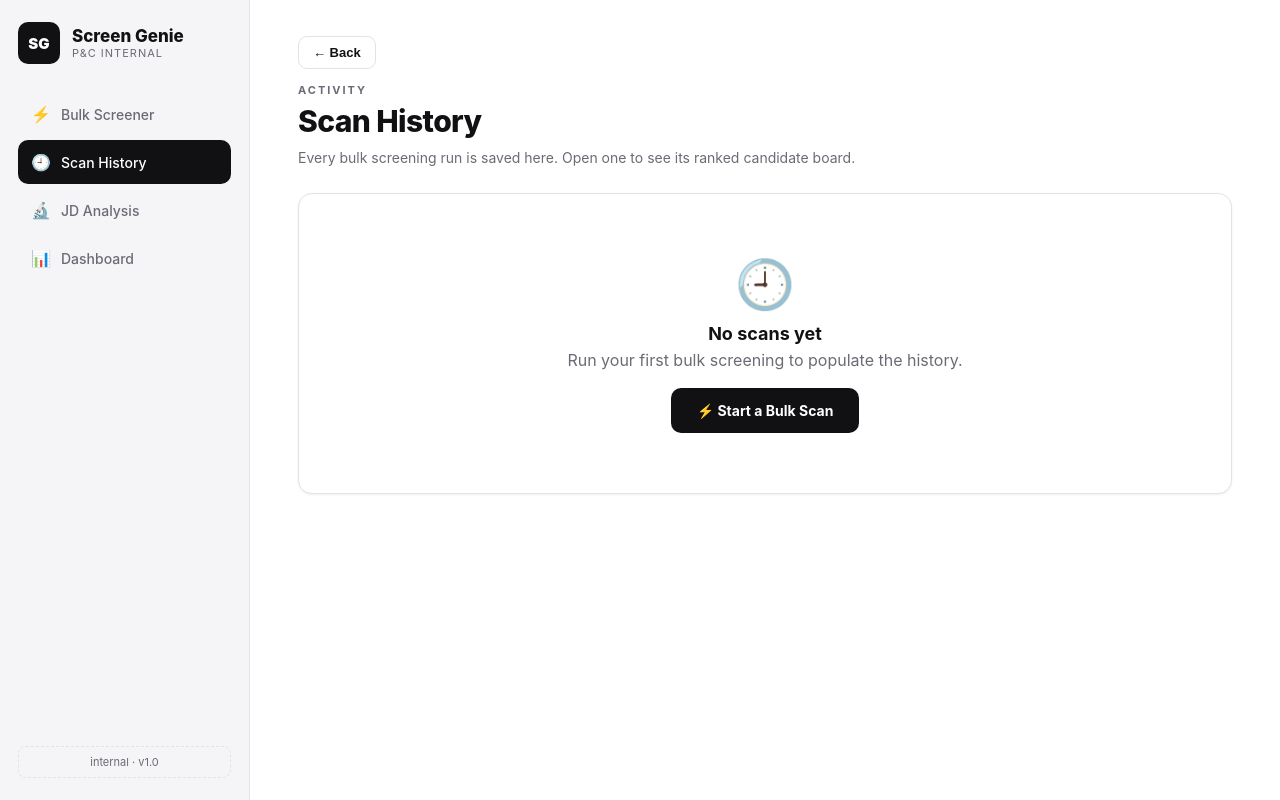
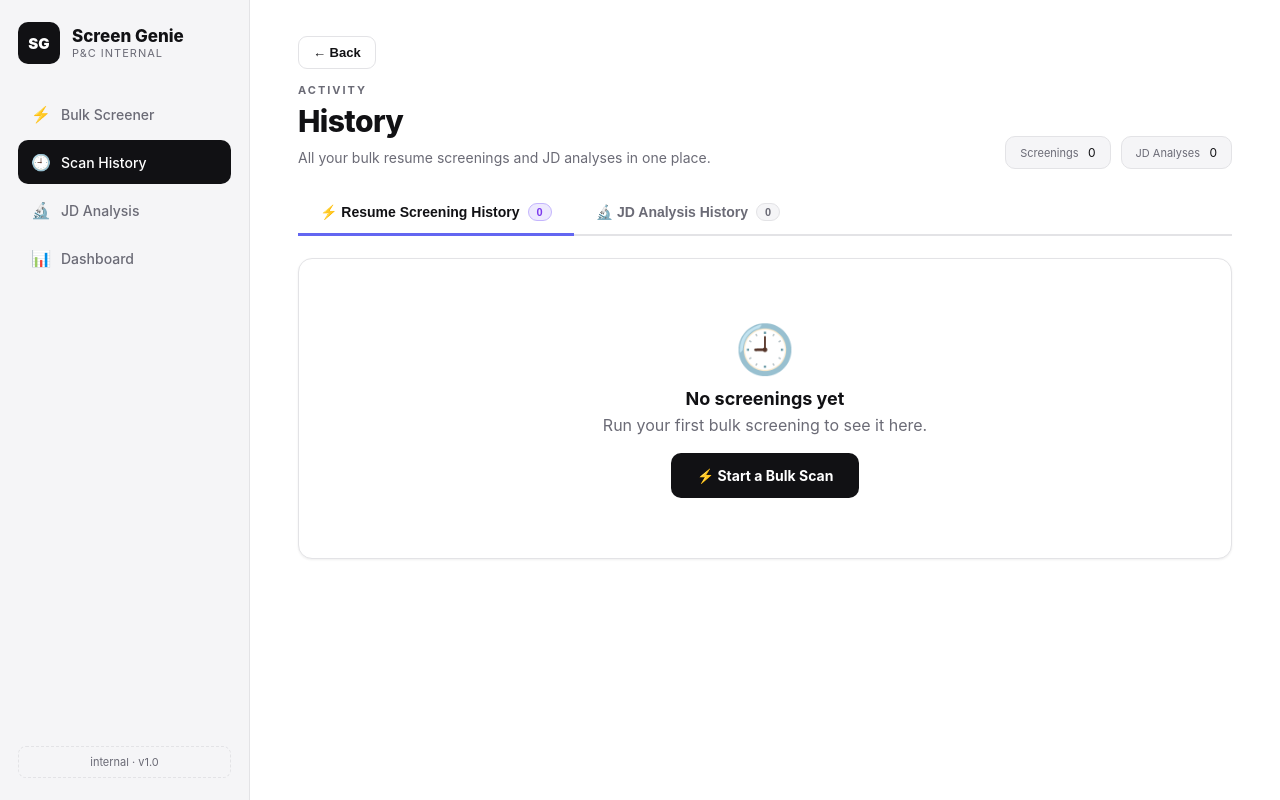
Before and after one commit to dhruvanknmultiversity-arch/resume.screener, a Flask app: template screengenie_vercel/screengenie_vercel/templates/history.html in a window 1280 px wide. Run offline with Flask 3, Linux system fonts and the light colour scheme; the template is opened without the code that fills it, so the values that code supplies are empty.

Commit message:
Update history.html

```diff
--- a/screengenie_vercel/screengenie_vercel/templates/history.html
+++ b/screengenie_vercel/screengenie_vercel/templates/history.html
@@ -1,23 +1,60 @@
 {% extends 'base.html' %}
 {% set active = 'history' %}
 {% set show_back = true %}
-{% block title %}Scan History{% endblock %}
+{% block title %}History{% endblock %}
 {% block content %}
 <div class="page-head">
   <div>
     <div class="eyebrow">Activity</div>
-    <h1>Scan History</h1>
-    <p class="lede">Every bulk screening run is saved here. Open one to see its ranked candidate board.</p>
+    <h1>History</h1>
+    <p class="lede">All your bulk resume screenings and JD analyses in one place.</p>
+  </div>
+  <div class="head-stats">
+    <div class="stat-mini"><span>Screenings</span> {{ scans|length }}</div>
+    <div class="stat-mini"><span>JD Analyses</span> {{ jd_analyses|length }}</div>
   </div>
 </div>
 
+{# ── Tab switcher ── #}
+<div style="display:flex; gap:0; margin-bottom:22px; border-bottom:2px solid var(--border);">
+  <button class="tab-btn active" id="tab-screening" onclick="switchTab('screening')">
+    ⚡ Resume Screening History
+    <span class="tab-count">{{ scans|length }}</span>
+  </button>
+  <button class="tab-btn" id="tab-jd" onclick="switchTab('jd')">
+    🔬 JD Analysis History
+    <span class="tab-count">{{ jd_analyses|length }}</span>
+  </button>
+</div>
+
+<style>
+.tab-btn {
+  background: none; border: none; padding: 10px 22px 12px;
+  font-size: 14px; font-weight: 600; color: var(--muted);
+  cursor: pointer; border-bottom: 3px solid transparent;
+  margin-bottom: -2px; transition: .15s; display: inline-flex; align-items: center; gap: 8px;
+}
+.tab-btn.active { color: var(--text); border-bottom-color: #6366f1; }
+.tab-btn:hover:not(.active) { color: var(--text); }
+.tab-count {
+  background: var(--soft); border: 1px solid var(--border);
+  border-radius: 999px; font-size: 11px; font-weight: 700;
+  padding: 2px 8px; color: var(--muted);
+}
+.tab-btn.active .tab-count { background: #ede9fe; border-color: #c4b5fd; color: #7c3aed; }
+</style>
+
+{# ══════════════════════════════════════════════════════════
+   Tab 1: Resume Screening History
+══════════════════════════════════════════════════════════ #}
+<div id="panel-screening">
 {% if scans %}
 <div class="toolbar">
-  <input type="text" id="history-search" class="toolbar-search" placeholder="🔍 Search by JD file or role…">
-  <span class="toolbar-count" id="history-count"></span>
+  <input type="text" id="screening-search" class="toolbar-search" placeholder="🔍 Search by JD file or role…">
+  <span class="toolbar-count" id="screening-count"></span>
 </div>
 <div class="card table-card">
-  <table class="rank-table" id="history-table">
+  <table class="rank-table">
     <thead>
       <tr>
         <th>Date</th>
@@ -30,7 +67,7 @@
     </thead>
     <tbody>
       {% for s in scans %}
-      <tr class="hist-row" data-search="{{ (s['jd_filename'] ~ ' ' ~ (s['jd_role'] or ''))|lower }}">
+      <tr class="scan-row" data-search="{{ (s['jd_filename'] ~ ' ' ~ (s['jd_role'] or ''))|lower }}">
         <td>{{ s['created_at'][:10] }} <span class="muted">{{ s['created_at'][11:16] }}</span></td>
         <td><strong>{{ s['jd_filename'] }}</strong></td>
         <td class="muted">{{ s['jd_role'] }}</td>
@@ -39,7 +76,7 @@
         <td class="row-actions">
           <a class="ghost-btn" href="{{ url_for('results', scan_id=s['id']) }}">Open →</a>
           <button class="ghost-btn danger" type="button"
-            onclick="openDeleteModal('{{ url_for('delete_scan', scan_id=s['id']) }}', '{{ s['jd_filename']|replace("'", "\\'") }}')">Delete</button>
+            onclick="openDeleteModal('{{ url_for('delete_scan', scan_id=s['id']) }}', '{{ s['jd_filename']|replace("'", "\\'") }}', 'scan')">Delete</button>
         </td>
       </tr>
       {% endfor %}
@@ -49,17 +86,67 @@
 {% else %}
 <div class="empty card">
   <div class="empty-ico">🕘</div>
-  <h3>No scans yet</h3>
-  <p>Run your first bulk screening to populate the history.</p>
+  <h3>No screenings yet</h3>
+  <p>Run your first bulk screening to see it here.</p>
   <a class="primary-btn" href="{{ url_for('index') }}">⚡ Start a Bulk Scan</a>
 </div>
 {% endif %}
+</div>
 
-{# ── Delete confirmation modal ── #}
+{# ══════════════════════════════════════════════════════════
+   Tab 2: JD Analysis History
+══════════════════════════════════════════════════════════ #}
+<div id="panel-jd" style="display:none;">
+{% if jd_analyses %}
+<div class="toolbar">
+  <input type="text" id="jd-search" class="toolbar-search" placeholder="🔍 Search by filename or role…">
+  <span class="toolbar-count" id="jd-count"></span>
+</div>
+<div class="card table-card">
+  <table class="rank-table">
+    <thead>
+      <tr>
+        <th>Date</th>
+        <th>JD File</th>
+        <th>Detected Role</th>
+        <th>Seniority</th>
+        <th>Quality Score</th>
+        <th></th>
+      </tr>
+    </thead>
+    <tbody>
+      {% for a in jd_analyses %}
+      <tr class="jd-row" data-search="{{ (a['jd_filename'] ~ ' ' ~ (a['detected_role'] or ''))|lower }}">
+        <td>{{ a['created_at'][:10] }} <span class="muted">{{ a['created_at'][11:16] }}</span></td>
+        <td><strong>{{ a['jd_filename'] }}</strong></td>
+        <td class="muted">{{ a['detected_role'] }}</td>
+        <td><span class="pill p-jd">{{ a['seniority_level'] or '—' }}</span></td>
+        <td><div class="score-orb {{ 'high' if a['overall_score']>=70 else ('mid' if a['overall_score']>=45 else 'low') }}">{{ a['overall_score'] }}</div></td>
+        <td class="row-actions">
+          <a class="ghost-btn" href="{{ url_for('jd_analysis_result', analysis_id=a['id']) }}">Open →</a>
+          <button class="ghost-btn danger" type="button"
+            onclick="openDeleteModal('{{ url_for('delete_jd_analysis', analysis_id=a['id']) }}', '{{ a['jd_filename']|replace("'", "\\'") }}', 'jd')">Delete</button>
+        </td>
+      </tr>
+      {% endfor %}
+    </tbody>
+  </table>
+</div>
+{% else %}
+<div class="empty card">
+  <div class="empty-ico">🔬</div>
+  <h3>No JD analyses yet</h3>
+  <p>Analyse a Job Description to see quality scores and improvements here.</p>
+  <a class="primary-btn" href="{{ url_for('jd_analysis') }}">🔬 Analyse a JD</a>
+</div>
+{% endif %}
+</div>
+
+{# ── Shared delete modal ── #}
 <div class="modal-overlay hidden" id="delete-modal">
   <div class="modal" style="max-width:420px; text-align:center;">
     <div style="font-size:40px; margin-bottom:12px;">🗑️</div>
-    <h3 style="margin-bottom:8px; font-size:18px;">Delete this scan?</h3>
+    <h3 style="margin-bottom:8px; font-size:18px;">Delete this record?</h3>
     <p class="muted" id="delete-modal-desc" style="margin-bottom:20px; font-size:13px;"></p>
     <div style="display:flex; gap:10px; justify-content:center;">
       <button type="button" class="ghost-btn" id="delete-cancel">Cancel</button>
@@ -70,27 +157,59 @@
   </div>
 </div>
 
-{% if scans %}
 <script>
-const hrows = Array.from(document.querySelectorAll('.hist-row'));
-const hs = document.getElementById('history-search');
-const hc = document.getElementById('history-count');
-function filterHistory(){
-  const q = hs.value.trim().toLowerCase();
+// ── Tab switching ──
+function switchTab(tab) {
+  document.getElementById('panel-screening').style.display = tab === 'screening' ? '' : 'none';
+  document.getElementById('panel-jd').style.display       = tab === 'jd'         ? '' : 'none';
+  document.getElementById('tab-screening').classList.toggle('active', tab === 'screening');
+  document.getElementById('tab-jd').classList.toggle('active', tab === 'jd');
+  // persist choice so back-navigation lands on same tab
+  sessionStorage.setItem('history-tab', tab);
+}
+
+// Restore last tab on load
+const savedTab = sessionStorage.getItem('history-tab');
+if (savedTab === 'jd') switchTab('jd');
+
+// ── Search: screening ──
+const scanRows = Array.from(document.querySelectorAll('.scan-row'));
+const scanSearch = document.getElementById('screening-search');
+const scanCount  = document.getElementById('screening-count');
+function filterScans() {
+  const q = (scanSearch ? scanSearch.value.trim().toLowerCase() : '');
   let shown = 0;
-  hrows.forEach(r => {
+  scanRows.forEach(r => {
     const ok = !q || r.dataset.search.includes(q);
     r.style.display = ok ? '' : 'none';
     if (ok) shown++;
   });
-  hc.textContent = shown + ' of ' + hrows.length + ' scans';
+  if (scanCount) scanCount.textContent = shown + ' of ' + scanRows.length + ' scans';
 }
-hs.addEventListener('input', filterHistory);
-filterHistory();
+if (scanSearch) { scanSearch.addEventListener('input', filterScans); filterScans(); }
 
-function openDeleteModal(action, filename) {
+// ── Search: JD analyses ──
+const jdRows   = Array.from(document.querySelectorAll('.jd-row'));
+const jdSearch = document.getElementById('jd-search');
+const jdCount  = document.getElementById('jd-count');
+function filterJd() {
+  const q = (jdSearch ? jdSearch.value.trim().toLowerCase() : '');
+  let shown = 0;
+  jdRows.forEach(r => {
+    const ok = !q || r.dataset.search.includes(q);
+    r.style.display = ok ? '' : 'none';
+    if (ok) shown++;
+  });
+  if (jdCount) jdCount.textContent = shown + ' of ' + jdRows.length + ' analyses';
+}
+if (jdSearch) { jdSearch.addEventListener('input', filterJd); filterJd(); }
+
+// ── Delete modal ──
+function openDeleteModal(action, filename, type) {
   document.getElementById('delete-form').action = action;
-  document.getElementById('delete-modal-desc').textContent = '"' + filename + '" and all its candidates will be permanently removed.';
+  const label = type === 'jd' ? 'JD analysis' : 'scan';
+  document.getElementById('delete-modal-desc').textContent =
+    '"' + filename + '" and all its ' + (type === 'jd' ? 'fixes' : 'candidates') + ' will be permanently removed.';
   document.getElementById('delete-modal').classList.remove('hidden');
 }
 document.getElementById('delete-cancel').addEventListener('click', () => {
@@ -101,5 +220,4 @@ document.getElementById('delete-modal').addEventListener('click', e => {
     document.getElementById('delete-modal').classList.add('hidden');
 });
 </script>
-{% endif %}
 {% endblock %}
```
